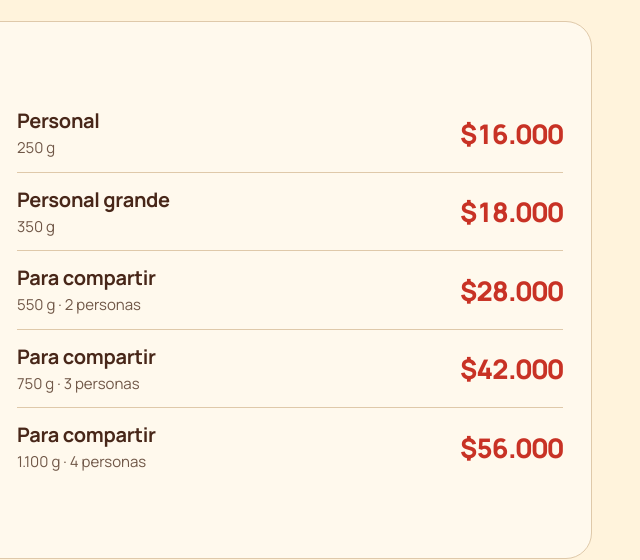
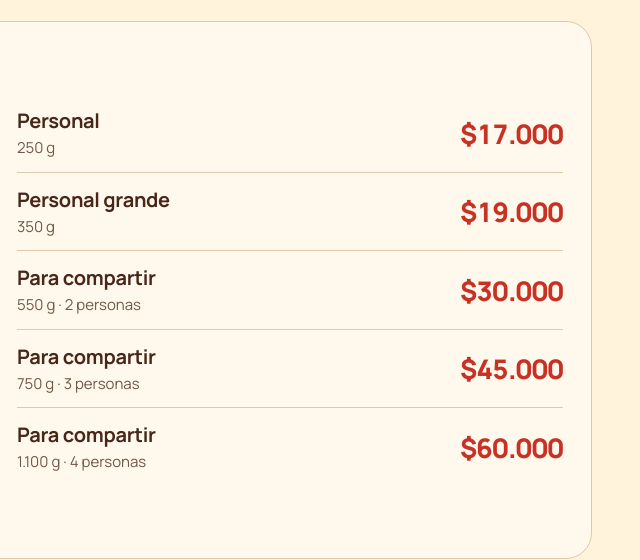
Before and after one commit to smidhus/lechoneria-el-paisa-web, a website: page public/index.html in a window 1280 px wide. Shown: the part 835-1395 px from the top of the page, 640-1280 px from the left. Drawn offline with Linux system fonts and the light colour scheme.

Commit message:
Update lechona prices effective November 15

```diff
--- a/public/index.html
+++ b/public/index.html
@@ -131,11 +131,11 @@
           >
             <div class="price-row">
               <dt>Personal<span>250 g</span></dt>
-              <dd>$16.000</dd>
+              <dd>$17.000</dd>
             </div>
             <div class="price-row">
               <dt>Personal grande<span>350 g</span></dt>
-              <dd>$18.000</dd>
+              <dd>$19.000</dd>
             </div>
             <div class="price-row">
               <dt>
@@ -143,7 +143,7 @@
                   >550 g <span aria-hidden="true">·</span> 2 personas</span
                 >
               </dt>
-              <dd>$28.000</dd>
+              <dd>$30.000</dd>
             </div>
             <div class="price-row">
               <dt>
@@ -151,7 +151,7 @@
                   >750 g <span aria-hidden="true">·</span> 3 personas</span
                 >
               </dt>
-              <dd>$42.000</dd>
+              <dd>$45.000</dd>
             </div>
             <div class="price-row">
               <dt>
@@ -159,7 +159,7 @@
                   >1.100 g <span aria-hidden="true">·</span> 4 personas</span
                 >
               </dt>
-              <dd>$56.000</dd>
+              <dd>$60.000</dd>
             </div>
           </dl>
         </div>
```
